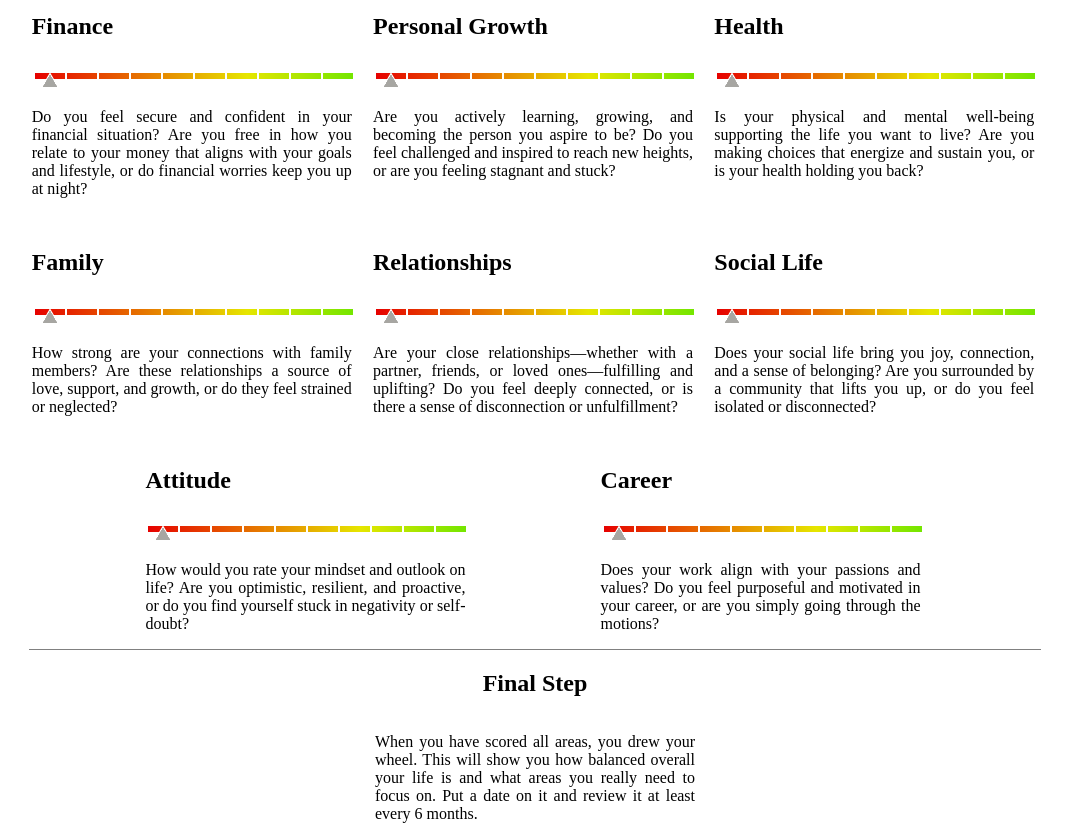
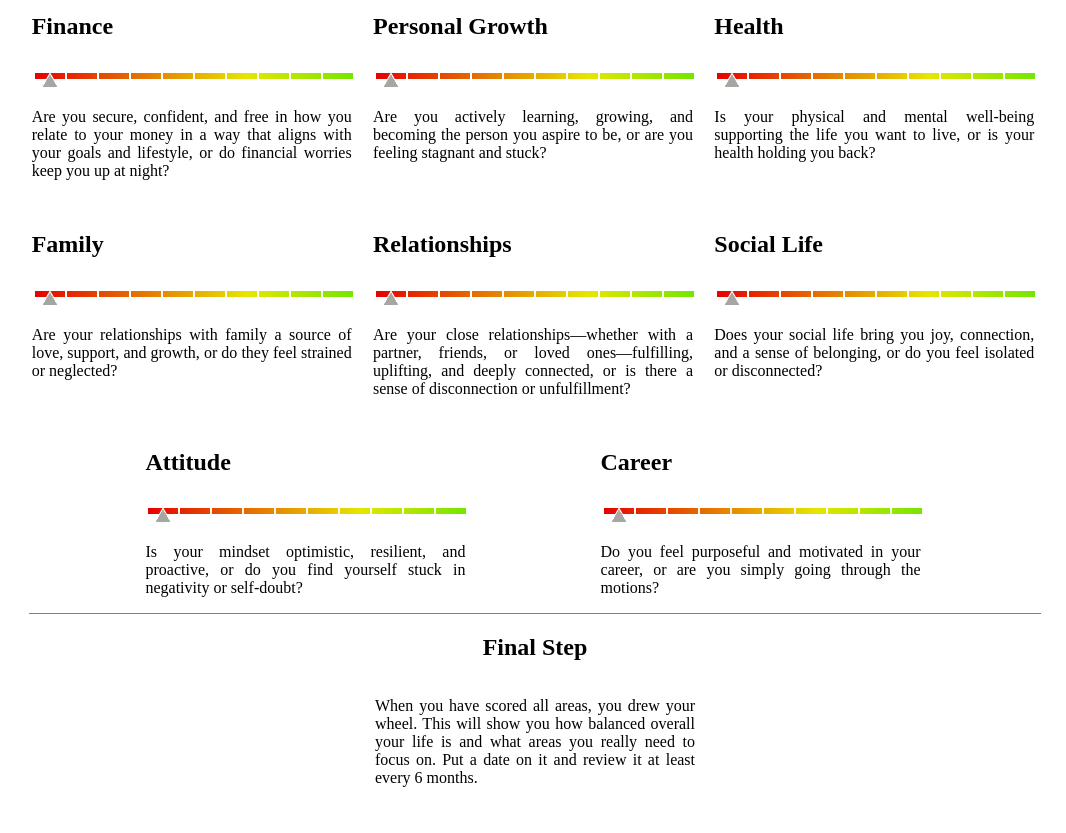
Before and after one commit to daneshambrook/awakenyourpurposechallenge, a website: page index.html in a window 1280 px wide. Shown: the part 393-1226 px from the top of the page, without its empty margins (105-1171 px from the left). After the commit the page ends 1204 px from the top, so only its background shows below. Drawn offline with nearby package versions, Linux system fonts and the light colour scheme.

Commit message:
Update index.html

```diff
--- a/index.html
+++ b/index.html
@@ -46,42 +46,42 @@
       {
         name: 'Finance',
         color: '#3DB549',
-        description: 'Do you feel secure and confident in your financial situation? Are you free in how you relate to your money that aligns with your goals and lifestyle, or do financial worries keep you up at night?',
+        description: 'Are you secure, confident, and free in how you relate to your money in a way that aligns with your goals and lifestyle, or do financial worries keep you up at night?',
       },
       {
         name: 'Personal Growth',
         color: '#2289B4',
-        description: 'Are you actively learning, growing, and becoming the person you aspire to be? Do you feel challenged and inspired to reach new heights, or are you feeling stagnant and stuck?',
+        description: 'Are you actively learning, growing, and becoming the person you aspire to be, or are you feeling stagnant and stuck?',
       },
       {
         name: 'Health',
         color: '#F79321',
-        description: 'Is your physical and mental well-being supporting the life you want to live? Are you making choices that energize and sustain you, or is your health holding you back?',
+        description: 'Is your physical and mental well-being supporting the life you want to live, or is your health holding you back?',
       },
       {
         name: 'Family',
         color: '#94AFDC',
-        description: 'How strong are your connections with family members? Are these relationships a source of love, support, and growth, or do they feel strained or neglected?',
+        description: 'Are your relationships with family a source of love, support, and growth, or do they feel strained or neglected?',
       },
       {
         name: 'Relationships',
         color: '#FF5F75',
-        description: 'Are your close relationships—whether with a partner, friends, or loved ones—fulfilling and uplifting? Do you feel deeply connected, or is there a sense of disconnection or unfulfillment?',
+        description: 'Are your close relationships—whether with a partner, friends, or loved ones—fulfilling, uplifting, and deeply connected, or is there a sense of disconnection or unfulfillment?',
       },
       {
         name: 'Social Life',
         color: '#00ADEF',
-        description: 'Does your social life bring you joy, connection, and a sense of belonging? Are you surrounded by a community that lifts you up, or do you feel isolated or disconnected?',
+        description: 'Does your social life bring you joy, connection, and a sense of belonging, or do you feel isolated or disconnected?',
       },
       {
         name: 'Attitude',
         color: '#935FA7',
-        description: 'How would you rate your mindset and outlook on life? Are you optimistic, resilient, and proactive, or do you find yourself stuck in negativity or self-doubt?',
+        description: 'Is your mindset optimistic, resilient, and proactive, or do you find yourself stuck in negativity or self-doubt?',
       },
       {
         name: 'Career',
         color: '#ED2527',
-        description: 'Does your work align with your passions and values? Do you feel purposeful and motivated in your career, or are you simply going through the motions?',
+        description: 'Do you feel purposeful and motivated in your career, or are you simply going through the motions?',
       },
     ];
     WheelOfLife.setup(document.getElementById("chart"), document.getElementById("categories"), defaultConfig);
```
